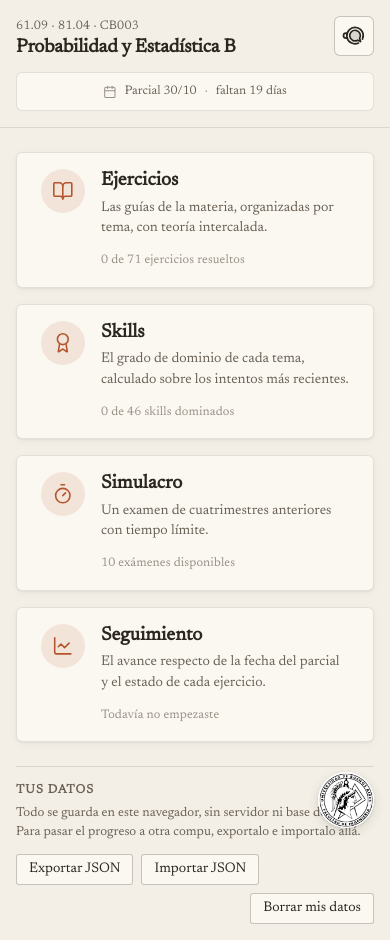
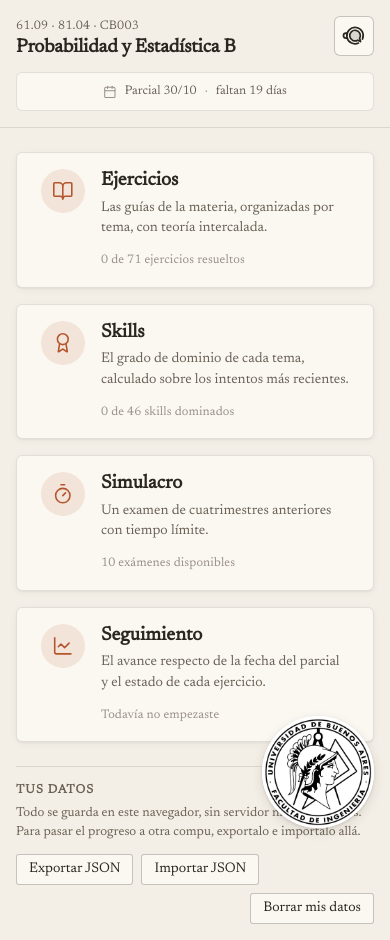
Before and after one commit to mateoSparta/probabilidad-app, a Preact app: page / in a window 390 px wide. Built offline with nearby package versions, Linux system fonts and the light colour scheme.

Commit message:
fix: el sello de la cátedra al doble de tamaño
Pasa de 72 a 144 px (de 56 a 112 en pantallas angostas), con la imagen
regenerada a 320 px para que siga nítida.

Co-Authored-By: Claude Opus 5.5 <noreply@anthropic.com>

```diff
--- a/src/componentes/LogoCatedra.tsx
+++ b/src/componentes/LogoCatedra.tsx
@@ -46,7 +46,7 @@ export function LogoCatedra({ visible }: { visible: boolean }) {
         data-tip="Página de cátedra"
         tabIndex={fase === 'saliendo' ? -1 : undefined}
       >
-        <img src={logo} alt="" width="72" height="72" draggable={false} />
+        <img src={logo} alt="" width="144" height="144" draggable={false} />
       </a>
     </div>
   )
--- a/src/estilos/componentes.css
+++ b/src/estilos/componentes.css
@@ -1375,8 +1375,8 @@
 }
 .catedra__boton {
   display: block;
-  width: 4.5rem;
-  height: 4.5rem;
+  width: 9rem;
+  height: 9rem;
   border-radius: 50%;
   overflow: hidden;
   background: #fff;
@@ -1395,5 +1395,5 @@
 }
 @media (max-width: 40rem) {
   .catedra { right: var(--e-4); bottom: var(--e-4); }
-  .catedra__boton { width: 3.5rem; height: 3.5rem; }
+  .catedra__boton { width: 7rem; height: 7rem; }
 }
```
Also changed, not shown: src/assets/logo-fiuba.png.
